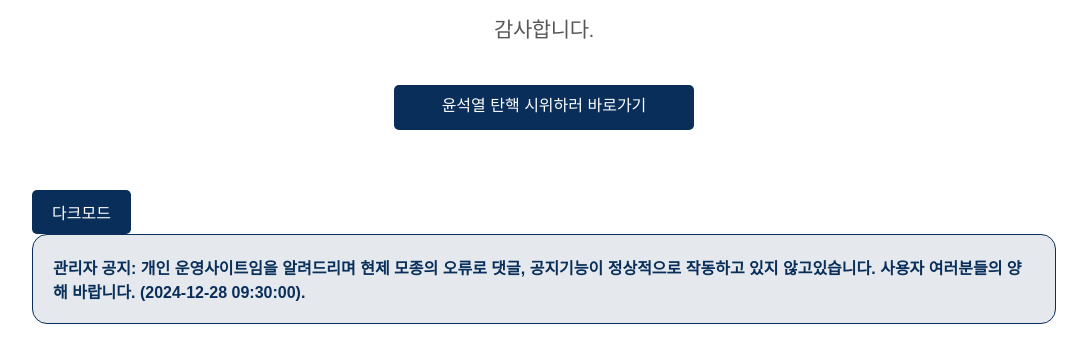
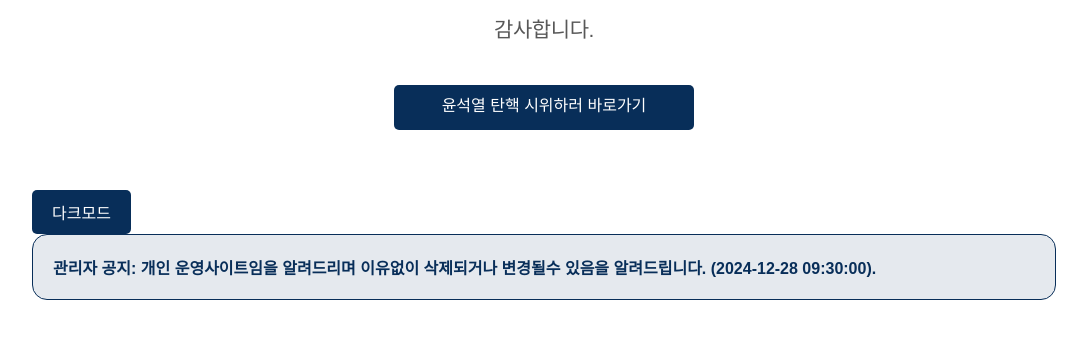
Before and after one commit to kimKIIK/XKSGOR, a plain HTML site: page index.html in a window 1280 px wide. Shown: the part 390-752 px from the top of the page, without its empty margins (96-1183 px from the left). Drawn offline with Linux system fonts and the light colour scheme.

Commit message:
Update index.html

```diff
--- a/index.html
+++ b/index.html
@@ -181,7 +181,7 @@
 <div class="comment-section">
     <button class="submit-btn" id="toggleMode">다크모드</button>
     <div class="announcement" id="announcement">
-        관리자 공지: 개인 운영사이트임을 알려드리며 현제 모종의 오류로 댓글, 공지기능이 정상적으로 작동하고 있지 않고있습니다. 사용자 여러분들의 양해 바랍니다. (2024-12-28 09:30:00).
+        관리자 공지: 개인 운영사이트임을 알려드리며 이유없이 삭제되거나 변경될수 있음을 알려드립니다. (2024-12-28 09:30:00).
     </div>
     <div class="admin-announcement" id="adminAnnouncement">
         <textarea id="announcementInput" placeholder="공지 내용을 작성하세요"></textarea>
```
